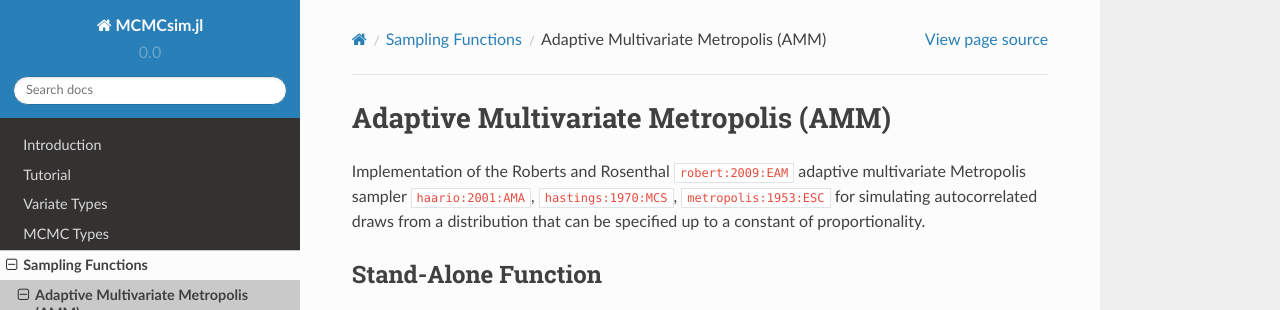
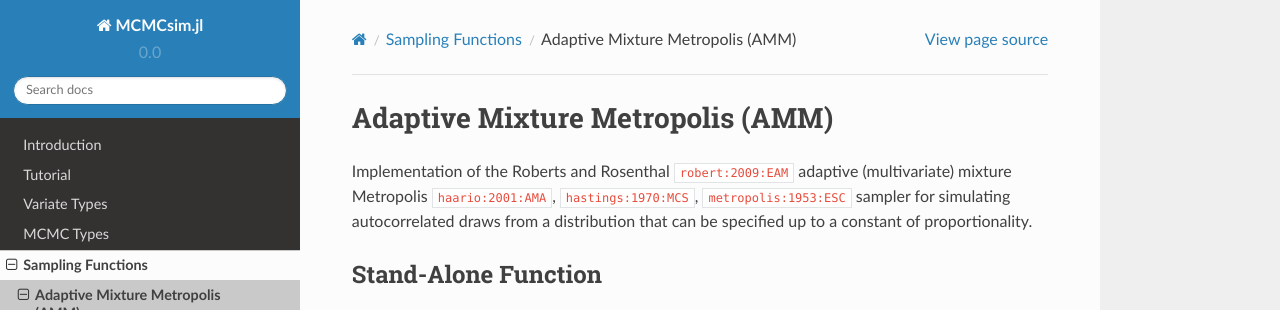
Before and after one commit to brian-j-smith/Mamba.jl, a Sphinx documentation site: the page built from doc/samplers/amm.rst, in a window 1280 px wide and 900 px high, cut to the strip 0-310 px from the top of the window. Built offline with Sphinx 7.4.7 and the Read the Docs theme 2.0.0, drawn with Linux system fonts in a browser that asks for light colours; formulas are drawn with MathJax 3; cross-references to code outside the pages are shown as plain code; some of the changed text lies outside the part shown.

Commit message:
Changes to MCMCSampler constructors. - Renamed. - Moved to sampler-specific source files. - Added transform argument to slice samplers. - Updated documentation and tutorial.

```diff
--- a/doc/samplers/amm.rst
+++ b/doc/samplers/amm.rst
@@ -1,9 +1,9 @@
-.. index:: Sampling Functions; Adaptive Multivariate Metropolis
+.. index:: Sampling Functions; Adaptive Mixture Metropolis
 
-Adaptive Multivariate Metropolis (AMM)
---------------------------------------
+Adaptive Mixture Metropolis (AMM)
+---------------------------------
 
-Implementation of the Roberts and Rosenthal :cite:`robert:2009:EAM` adaptive multivariate Metropolis sampler :cite:`haario:2001:AMA`, :cite:`hastings:1970:MCS`, :cite:`metropolis:1953:ESC` for simulating autocorrelated draws from a distribution that can be specified up to a constant of proportionality.
+Implementation of the Roberts and Rosenthal :cite:`robert:2009:EAM` adaptive (multivariate) mixture Metropolis :cite:`haario:2001:AMA`, :cite:`hastings:1970:MCS`, :cite:`metropolis:1953:ESC` sampler for simulating autocorrelated draws from a distribution that can be specified up to a constant of proportionality.
 
 Stand-Alone Function
 ^^^^^^^^^^^^^^^^^^^^
@@ -11,7 +11,7 @@
 .. function:: amm!(v::VariateAMM, SigmaF::Cholesky{Float64}, logf::Function; \
                 adapt::Bool=false)
 
-	Simulate one draw from a target distribution using an adaptive multivariate Metropolis sampler.
+	Simulate one draw from a target distribution using an adaptive mixture Metropolis sampler.
 
 	**Arguments**
 
@@ -51,7 +51,7 @@
 .. function:: VariateAMM(x::Vector{VariateType}, tune::TuneAMM)
               VariateAMM(x::Vector{VariateType}, tune=nothing)
 
-	Construct a ``VariateAMM`` object that stores values and tuning parameters for adaptive multivariate Metropolis sampling.
+	Construct a ``VariateAMM`` object that stores values and tuning parameters for adaptive mixture Metropolis sampling.
 
 	**Arguments**
 
@@ -87,10 +87,10 @@
 MCMCSampler Constructor
 ^^^^^^^^^^^^^^^^^^^^^^^
 
-.. function:: SamplerAMM(params::Vector{T<:String}, Sigma::Matrix{U:<Real}; \
+.. function:: AMM(params::Vector{T<:String}, Sigma::Matrix{U:<Real}; \
 				adapt::Symbol=:all)
 
-	Construct an ``MCMCSampler`` object for adaptive multivariate Metropolis sampling.
+	Construct an ``MCMCSampler`` object for adaptive mixture Metropolis sampling.
 
 	**Arguments**
 
--- a/doc/samplers/amwg.rst
+++ b/doc/samplers/amwg.rst
@@ -88,7 +88,7 @@
 MCMCSampler Constructor
 ^^^^^^^^^^^^^^^^^^^^^^^
 
-.. function:: SamplerAMWG(params::Vector{T<:String}, sigma::Vector{U<:Real}; \
+.. function:: AMWG(params::Vector{T<:String}, sigma::Vector{U<:Real}; \
 				adapt::Symbol=:all, batchsize::Integer=50, target::Real=0.44)
 
 	Construct an ``MCMCSampler`` object for adaptive Metropolis-within-Gibbs sampling.
--- a/doc/samplers/nuts.rst
+++ b/doc/samplers/nuts.rst
@@ -105,7 +105,7 @@
 MCMCSampler Constructor
 ^^^^^^^^^^^^^^^^^^^^^^^
 
-.. function:: SamplerNUTS(params::Vector{T<:String}; dtype::Symbol=:forward, \
+.. function:: NUTS(params::Vector{T<:String}; dtype::Symbol=:forward, \
 				target::Real=0.6)
 
 	Construct an ``MCMCSampler`` object for No-U-Turn sampling, with the algorithm's step size parameter adaptively tuned during burn-in iterations.
--- a/doc/samplers/slice.rst
+++ b/doc/samplers/slice.rst
@@ -79,7 +79,7 @@
 MCMCSampler Constructor
 ^^^^^^^^^^^^^^^^^^^^^^^
 
-.. function:: SamplerSlice(params::Vector{T<:String}, width::Vector{Float64})
+.. function:: Slice(params::Vector{T<:String}, width::Vector{Float64})
 
 	Construct an ``MCMCSampler`` object for multivariate (shrinkage) slice sampling.
 
@@ -124,7 +124,7 @@
 MCMCSampler Constructor
 ^^^^^^^^^^^^^^^^^^^^^^^
 
-.. function:: SamplerSliceWG(params::Vector{T<:String}, width::Vector{Float64})
+.. function:: SliceWG(params::Vector{T<:String}, width::Vector{Float64})
 
 	Construct an ``MCMCSampler`` object for univariate (shrinkage) slice-within-Gibbs sampling.
 
--- a/doc/tutorial.rst
+++ b/doc/tutorial.rst
@@ -110,11 +110,11 @@
 .. code-block:: julia
 
 	## Hybrid No-U-Turn and Slice Sampling Scheme
-	scheme1 = [SamplerNUTS(["beta"]),
-	           SamplerSlice(["s2"], [1.0])]
+	scheme1 = [NUTS(["beta"]),
+	           Slice(["s2"], [1.0])]
 
 	## No-U-Turn Sampling Scheme
-	scheme2 = [SamplerNUTS(["beta", "s2"])]
+	scheme2 = [NUTS(["beta", "s2"])]
 
 Additionally, users are free to create their own samplers with the generic ``MCMCSampler`` constructor.  This is particularly useful in settings were full conditional distributions are of standard forms for some nodes and can be sampled from directly.  Such is the case for the full conditional of :math:`\bm{\beta}` which can be written as
 
```
Also changed, not shown: 7 other files.
